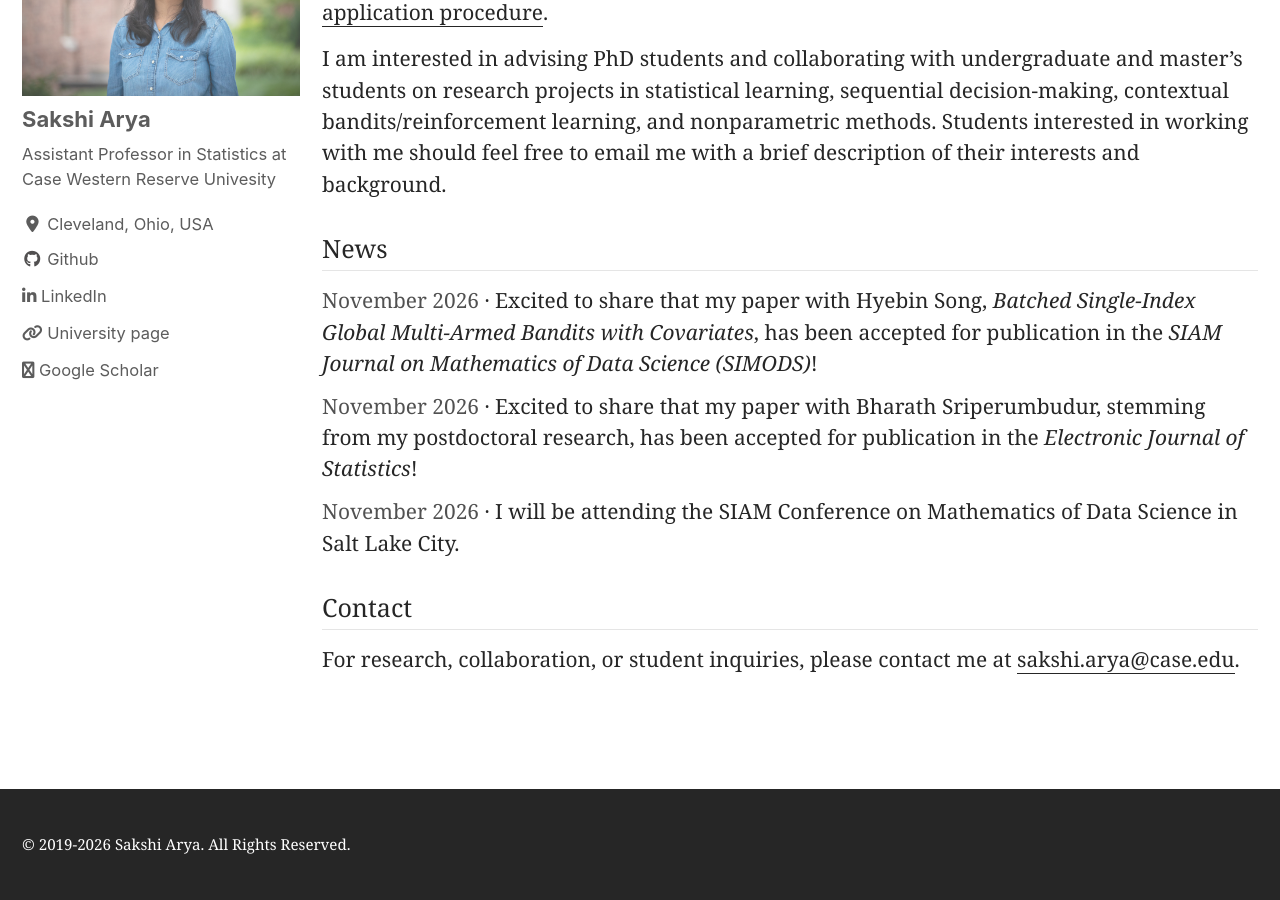
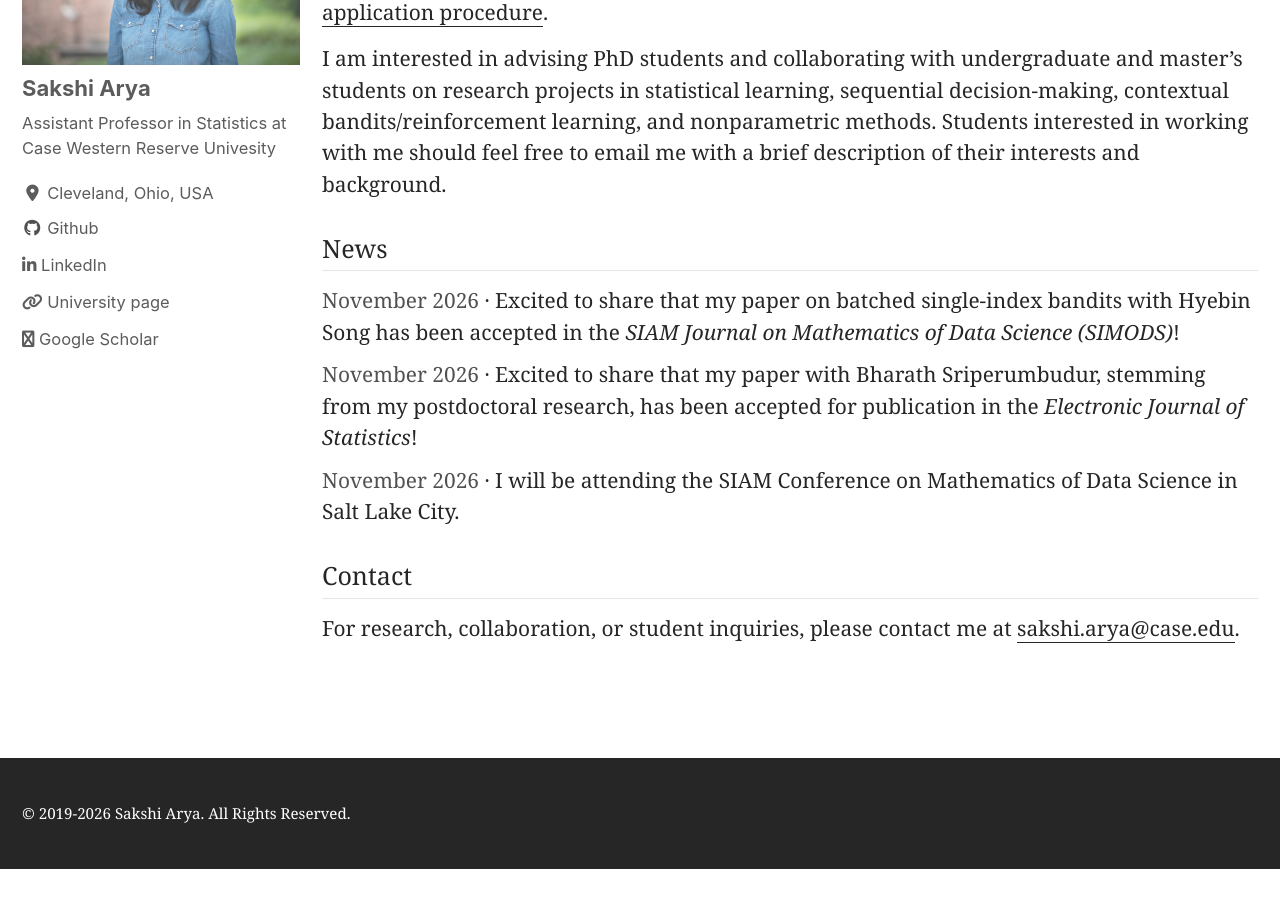
Before and after one commit to sakshiarya/sakshiarya.github.io, a Jekyll site: the page built from _pages/about.md, in a window 1280 px wide and 900 px high, scrolled down 1119 px. Built offline with Jekyll 4.4.1, drawn with Linux system fonts in a browser that asks for light colours; cached includes are drawn as plain includes; nearby versions of some CDN libraries; after the commit the page ends 1987 px from its top, so only the background shows below that.

Commit message:
Updating website

```diff
--- a/_pages/about.md
+++ b/_pages/about.md
@@ -109,9 +109,7 @@ I am interested in advising PhD students and collaborating with undergraduate an
 
 <div class="news-item">
   <span class="news-date">November 2026</span> ·
-  Excited to share that my paper with Hyebin Song,
-  <em>Batched Single-Index Global Multi-Armed Bandits with Covariates</em>,
-  has been accepted for publication in the
+  Excited to share that my paper on batched single-index bandits with Hyebin Song has been accepted in the
   <em>SIAM Journal on Mathematics of Data Science (SIMODS)</em>!
 </div>
 
```
